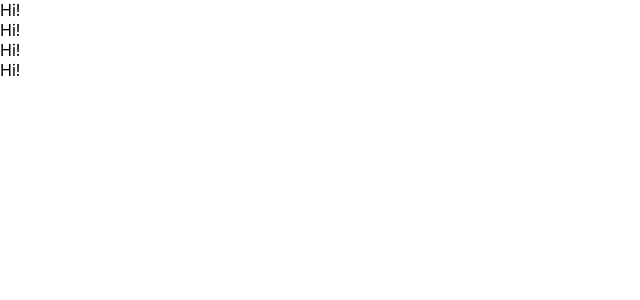
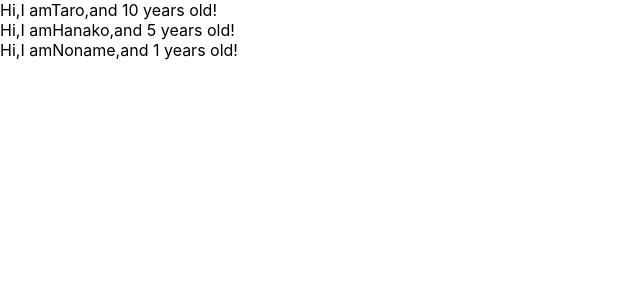
Before and after one commit to suzutaka09/udemy-react-redux-application3, a React (Create React App) app: page / in a window 1280 px wide. Shown: the top 300 px of the page, without its empty margins (0-640 px from the left). Built offline with nearby package versions, Linux system fonts and the light colour scheme.

Commit message:
learn props of component

```diff
--- a/src/App.js
+++ b/src/App.js
@@ -13,16 +13,33 @@
 // }
 
 const App=()=>{
-  return(<div>
-  <Cat />
-  <Cat />
-  <Cat />
-  <Cat />
+  const profiles=[
+    {
+      name:"Taro",age:10
+    },
+    {
+      name:"Hanako",age:5
+    },
+    {
+      name:"Noname"
+    }
+  ]
+  return(
+  <div>
+    {
+      profiles.map((profile,index)=>{
+        return <User name={profile.name} age={profile.age} key={index}/>
+      })
+    }
   </div>)
 }
 
-const Cat=()=>{
-  return<div>Hi!</div>
+const User=(props)=>{
+return<div>Hi,I am{props.name},and {props.age} years old!</div>
+}
+
+User.defaultProps={
+  age:1
 }
 
 export default App;
```
